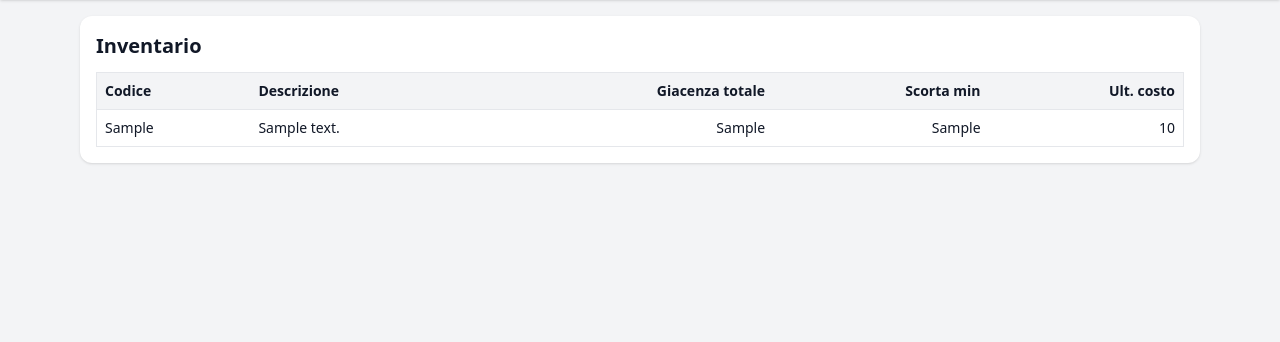
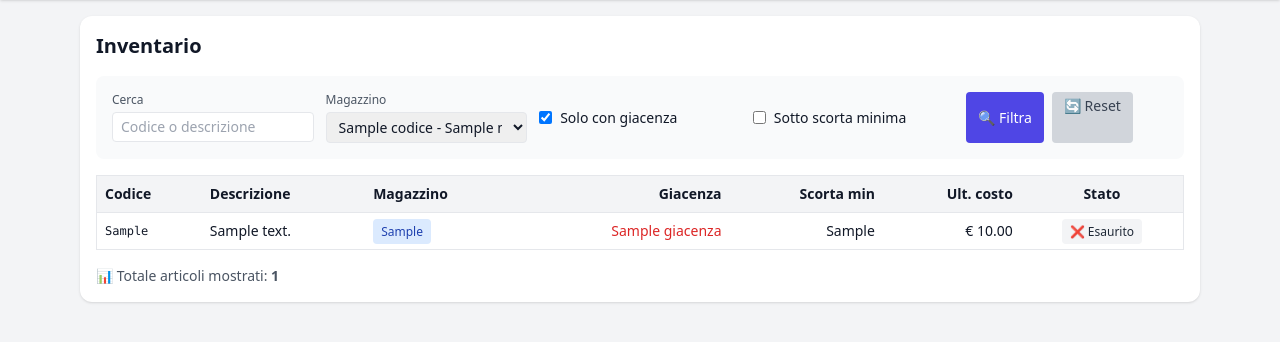
Before and after one commit to acgclimaservice/magazzino, a Flask app: template app/templates/inventory.html in a window 1280 px wide. Shown: the part 96-438 px from the top of the page. Run offline with Flask 3, Linux system fonts and the light colour scheme; the template is opened without the code that fills it: most values are stand-ins (such as "Sample title", 1, 10 or a date in 2020); some libraries are stand-ins or nearby versions.

Commit message:
Update inventory.html
claude

```diff
--- a/app/templates/inventory.html
+++ b/app/templates/inventory.html
@@ -1,33 +1,137 @@
+<!-- Sostituisci app/templates/inventory.html con questo: -->
 {% extends "_base.html" %}
 {% block title %}Inventario{% endblock %}
 {% block content %}
 <div class="bg-white p-4 rounded-xl shadow">
-  <h1 class="text-xl font-semibold mb-3">Inventario</h1>
+  <h1 class="text-xl font-semibold mb-4">Inventario</h1>
+
+  <!-- 🔥 FILTRI -->
+  <div class="mb-4 p-4 bg-gray-50 rounded-lg">
+    <form method="get" class="grid md:grid-cols-5 gap-3">
+      <!-- Ricerca testo -->
+      <div>
+        <label class="block text-xs text-gray-600 mb-1">Cerca</label>
+        <input type="text" name="search" value="{{ current_filters.search or '' }}"
+               placeholder="Codice o descrizione"
+               class="w-full border rounded px-2 py-1 text-sm">
+      </div>
+
+      <!-- Filtro magazzino -->
+      <div>
+        <label class="block text-xs text-gray-600 mb-1">Magazzino</label>
+        <select name="magazzino_id" class="w-full border rounded px-2 py-1 text-sm">
+          <option value="">Tutti i magazzini</option>
+          {% for mag in magazzini %}
+            <option value="{{ mag.id }}"
+                    {% if current_filters.magazzino_id == mag.id %}selected{% endif %}>
+              {{ mag.codice }} - {{ mag.nome }}
+            </option>
+          {% endfor %}
+        </select>
+      </div>
+
+      <!-- Checkbox solo disponibili -->
+      <div class="flex items-center">
+        <label class="flex items-center text-sm">
+          <input type="checkbox" name="only_in_stock" value="1"
+                 {% if current_filters.only_in_stock %}checked{% endif %}
+                 class="mr-2">
+          Solo con giacenza
+        </label>
+      </div>
+
+      <!-- Checkbox sotto scorta -->
+      <div class="flex items-center">
+        <label class="flex items-center text-sm">
+          <input type="checkbox" name="under_min" value="1"
+                 {% if current_filters.under_min %}checked{% endif %}
+                 class="mr-2">
+          Sotto scorta minima
+        </label>
+      </div>
+
+      <!-- Pulsanti -->
+      <div class="flex gap-2">
+        <button type="submit" class="px-3 py-1 bg-indigo-600 text-white rounded text-sm">
+          🔍 Filtra
+        </button>
+        <a href="{{ url_for('inventory.inventory') }}"
+           class="px-3 py-1 bg-gray-300 text-gray-700 rounded text-sm">
+          🔄 Reset
+        </a>
+      </div>
+    </form>
+  </div>
+
+  <!-- TABELLA RISULTATI -->
   <div class="overflow-x-auto">
     <table class="w-full text-sm border">
       <thead class="bg-gray-100">
         <tr>
           <th class="p-2 text-left">Codice</th>
           <th class="p-2 text-left">Descrizione</th>
-          <th class="p-2 text-right">Giacenza totale</th>
+          <th class="p-2 text-left">Magazzino</th>
+          <th class="p-2 text-right">Giacenza</th>
           <th class="p-2 text-right">Scorta min</th>
           <th class="p-2 text-right">Ult. costo</th>
+          <th class="p-2 text-center">Stato</th>
         </tr>
       </thead>
       <tbody>
         {% for a in articoli %}
         <tr class="border-t hover:bg-gray-50">
-          <td class="p-2">{{ a.codice_interno }}</td>
+          <td class="p-2 font-mono text-xs">{{ a.codice_interno }}</td>
           <td class="p-2">{{ a.descrizione }}</td>
-          <td class="p-2 text-right">{{ a.giacenza_totale }}</td>
-          <td class="p-2 text-right">{{ a.qta_scorta_minima }}</td>
-          <td class="p-2 text-right">{{ a.last_cost }}</td>
+          <td class="p-2">
+            {% if a.magazzino_codice %}
+              <span class="text-xs bg-blue-100 text-blue-800 px-2 py-1 rounded">
+                {{ a.magazzino_codice }}
+              </span>
+            {% else %}
+              <span class="text-gray-400">—</span>
+            {% endif %}
+          </td>
+          <td class="p-2 text-right">
+            {% if a.giacenza > 0 %}
+              <span class="text-green-700 font-semibold">{{ a.giacenza }}</span>
+            {% elif a.giacenza == 0 %}
+              <span class="text-gray-500">0</span>
+            {% else %}
+              <span class="text-red-600">{{ a.giacenza }}</span>
+            {% endif %}
+          </td>
+          <td class="p-2 text-right">{{ a.qta_scorta_minima or 0 }}</td>
+          <td class="p-2 text-right">€ {{ "%.2f"|format(a.last_cost or 0) }}</td>
+          <td class="p-2 text-center">
+            {% if a.qta_scorta_minima > 0 and a.giacenza < a.qta_scorta_minima %}
+              <span class="text-xs bg-red-100 text-red-800 px-2 py-1 rounded">
+                ⚠️ Sotto scorta
+              </span>
+            {% elif a.giacenza > 0 %}
+              <span class="text-xs bg-green-100 text-green-800 px-2 py-1 rounded">
+                ✅ Disponibile
+              </span>
+            {% else %}
+              <span class="text-xs bg-gray-100 text-gray-800 px-2 py-1 rounded">
+                ❌ Esaurito
+              </span>
+            {% endif %}
+          </td>
         </tr>
         {% else %}
-        <tr><td class="p-2 text-gray-500" colspan="5">Nessun articolo.</td></tr>
+        <tr>
+          <td class="p-4 text-center text-gray-500" colspan="7">
+            Nessun articolo trovato con i filtri selezionati.
+          </td>
+        </tr>
         {% endfor %}
       </tbody>
     </table>
   </div>
+
+  <!-- Statistiche -->
+  <div class="mt-4 text-sm text-gray-600">
+    📊 Totale articoli mostrati: <strong>{{ articoli|length }}</strong>
+  </div>
 </div>
 {% endblock %}
```
